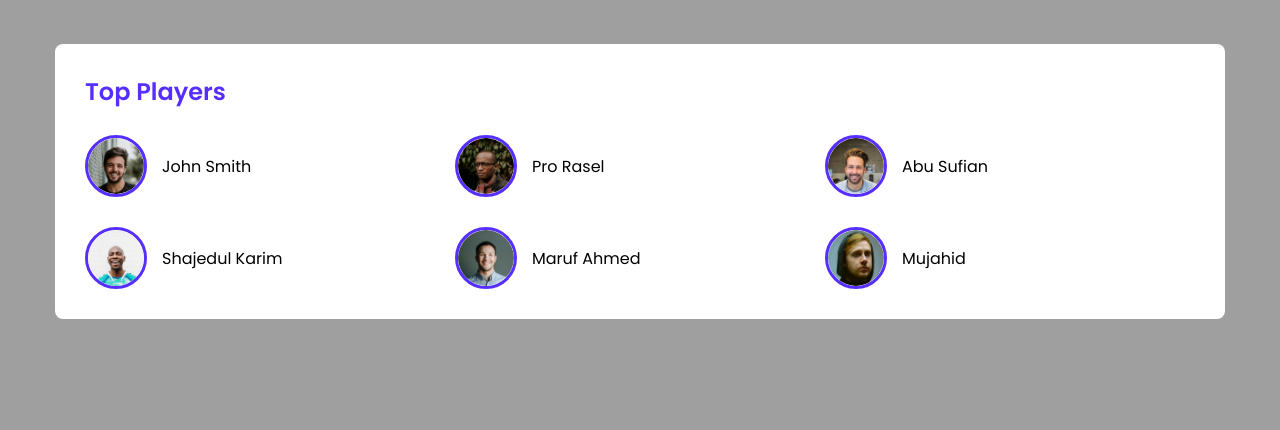
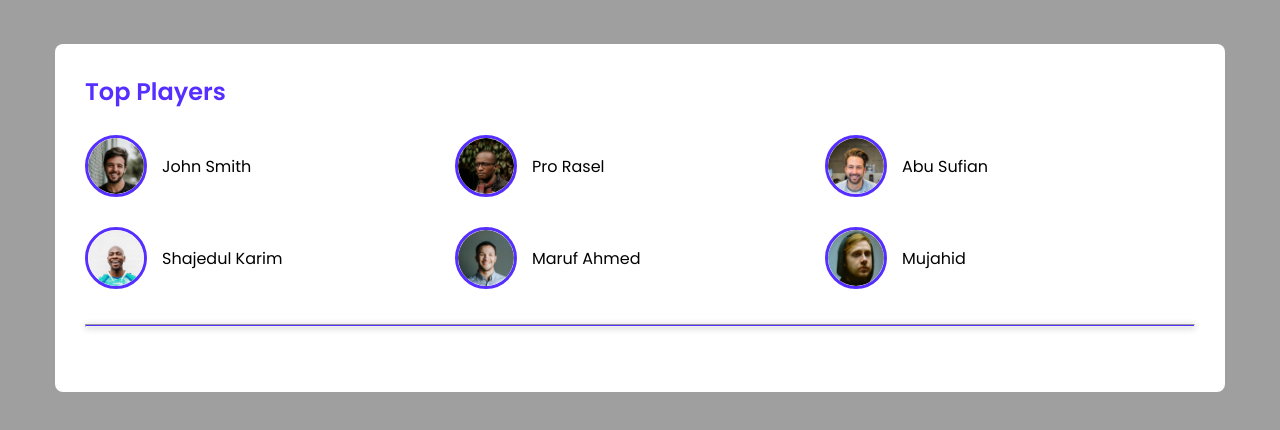
Before and after one commit to saburali/Leader-Board, a plain HTML site: page index.html in a window 1280 px wide. Shown: the part 100-530 px from the top of the page. Drawn offline with Linux system fonts and the light colour scheme.

Commit message:
hr - added common style

```diff
--- a/assets/style.css
+++ b/assets/style.css
@@ -24,6 +24,13 @@ a {
     font-weight: 400;
     line-height: 24px;
     text-decoration: none;
+}
+
+hr {
+    height: 1px;
+    margin: 35px 0;
+    box-shadow: 0 1px 6px 0 rgba(32, 33, 36, .28);
+    background-color: var(--themeColor);
 }
 
 h4 {
--- a/index.html
+++ b/index.html
@@ -75,6 +75,7 @@
                     </div>
                 </div>
             </div>
+            <hr>
             <!-- Top Blogs -->
             <div class="top-blogs"></div>
         </section>
```
